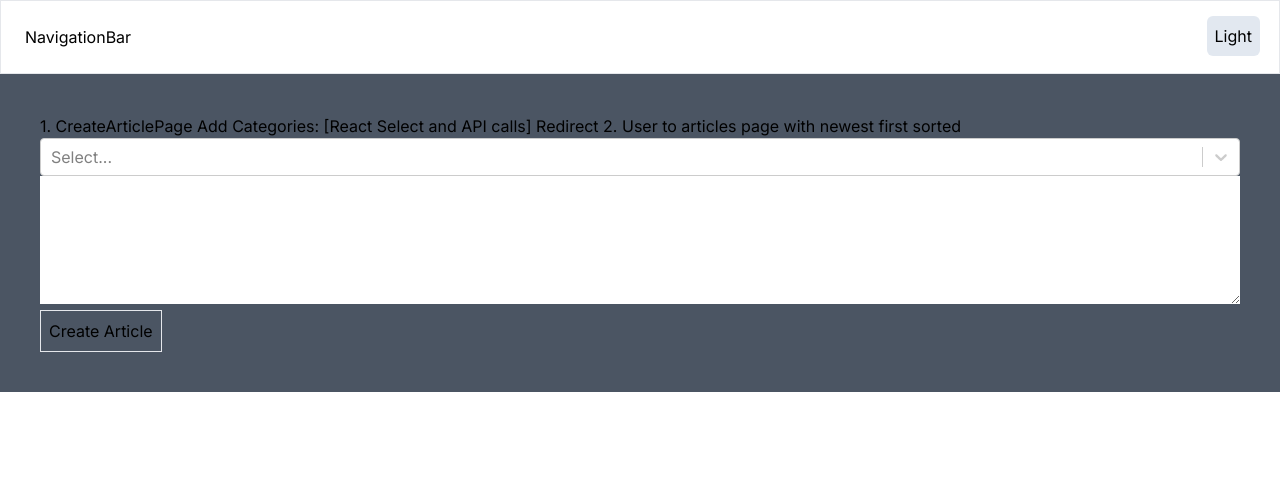
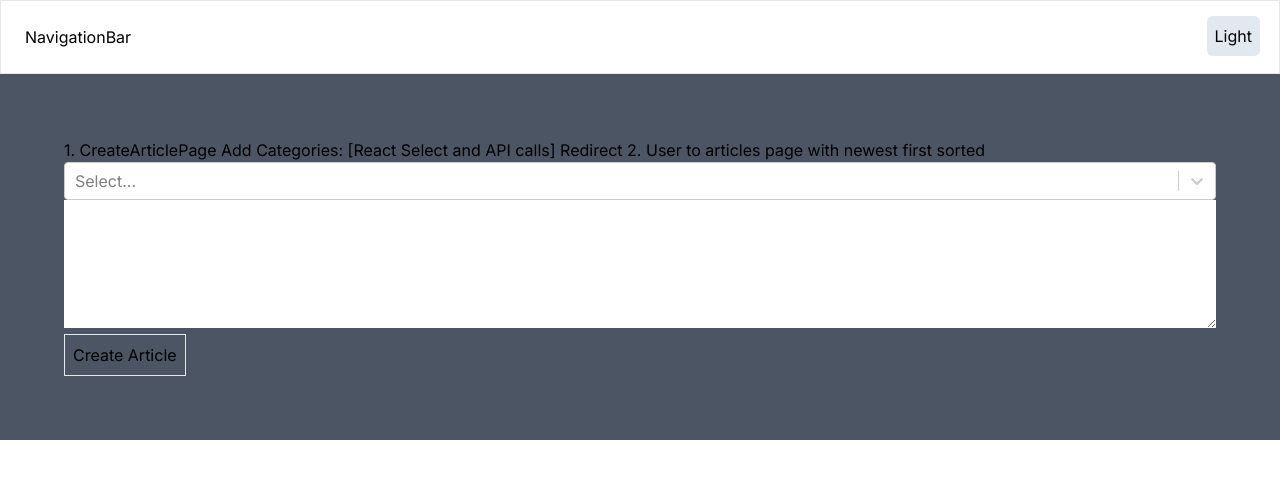
Before and after one commit to amaben2020/magnetik-blog, a Next.js app: page /article/create in a window 1280 px wide. Shown: the top 478 px of the page. Built offline with nearby package versions, Linux system fonts and the light colour scheme; no server answers; the database is empty.

Commit message:
hero component done

```diff
--- a/src/app/components/elements/button/index.tsx
+++ b/src/app/components/elements/button/index.tsx
@@ -6,7 +6,7 @@ interface TButton extends React.ButtonHTMLAttributes<HTMLButtonElement> {
 
 const Button = ({ children, className, ...rest }: TButton) => {
   return (
-    <button className={twMerge("p-2", className)} {...rest}>
+    <button className={twMerge("p-2 ", className)} {...rest}>
       {children}
     </button>
   );
--- a/src/app/components/hero/index.tsx
+++ b/src/app/components/hero/index.tsx
@@ -1,4 +1,5 @@
 import Image from "next/image";
+import Button from "../elements/button";
 
 const Hero = ({
   title,
@@ -29,14 +30,15 @@ const Hero = ({
 
   return (
     <section className="flex justify-between flex-col md:flex-row">
-      <div className=" w-full md:w-1/2">
-        <h1>{title}</h1>
+      <div className=" w-full md:w-1/2 flex flex-col gap-10 justify-center">
+        <h1 className="text-5xl">{title}</h1>
 
-        <h3>{description}</h3>
-        <button>CTA</button>
+        <h3 className="text-2xl">{description}</h3>
+
+        <Button className="border w-1/5">CTA</Button>
       </div>
       <div className="  w-full md:w-1/2">
-        <Image src={IMAGE} width={700} height={400} alt={PLACEHOLDER} />
+        <Image src={IMAGE} width={650} height={400} alt={PLACEHOLDER} />
       </div>
     </section>
   );
--- /dev/null
+++ b/src/app/components/templates/page-layout/index.tsx
@@ -0,0 +1,7 @@
+import React from "react";
+
+const PageLayout = ({ children }: { children: React.ReactNode }) => {
+  return <section className="p-6">{children}</section>;
+};
+
+export default PageLayout;
--- a/src/app/layout.tsx
+++ b/src/app/layout.tsx
@@ -2,6 +2,7 @@ import { ClerkProvider } from "@clerk/nextjs";
 import type { Metadata } from "next";
 import { Inter } from "next/font/google";
 import NavigationBar from "./components/elements/navbar";
+import PageLayout from "./components/templates/page-layout";
 import "./globals.css";
 import { ThemeProvider } from "./provider/theme-provider";
 
@@ -23,7 +24,10 @@ export default function RootLayout({
         <body className={inter.className}>
           <ThemeProvider attribute="class" defaultTheme="system" enableSystem>
             <NavigationBar />
-            <main className="bg-gray-600 dark:bg-black">{children}</main>
+
+            <main className="bg-gray-600 dark:bg-black">
+              <PageLayout>{children}</PageLayout>
+            </main>
           </ThemeProvider>
         </body>
       </html>
```
